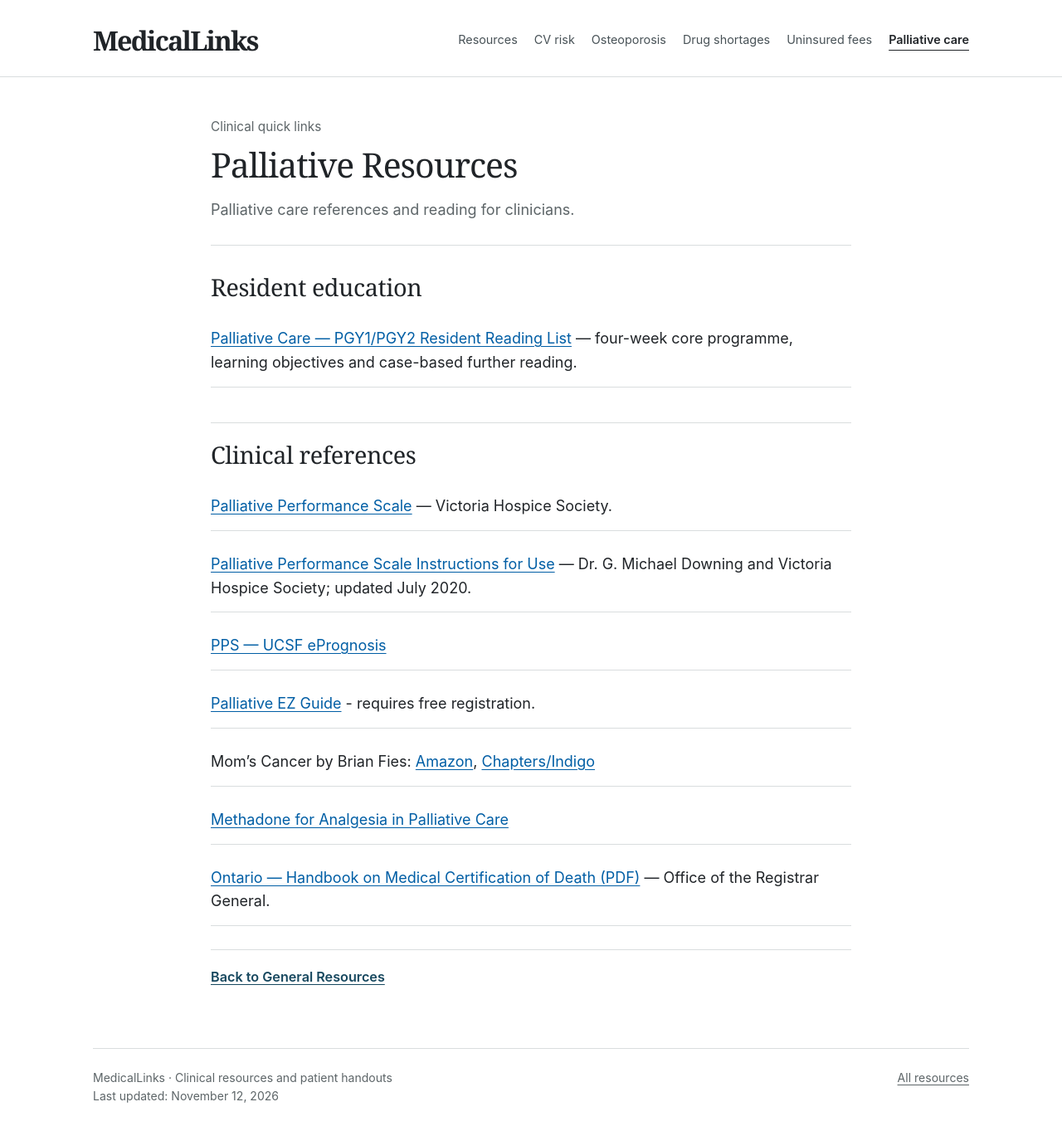
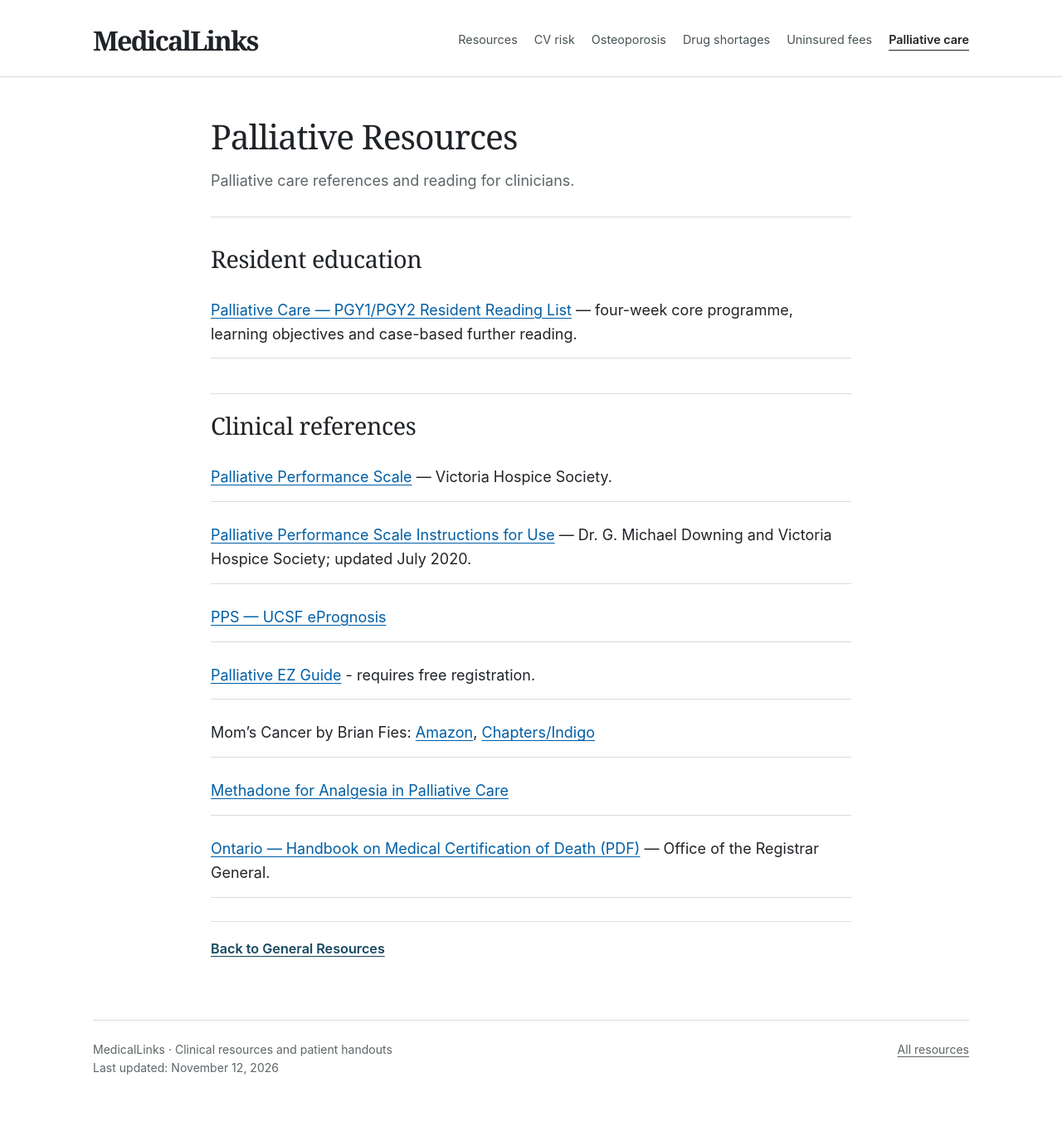
Before and after one commit to medicalchange/med-info, a Jekyll site: the page built from site/palliative-resources.md, in a window 1280 px wide. Shown: the whole page at 83% size. Built offline with Jekyll 4.4.1, drawn with Linux system fonts in a browser that asks for light colours; after the commit the page ends 1334 px from its top, so only the background shows below that.

Commit message:
Remove misleading Clinical quick links label from palliative resources

```diff
--- a/site/palliative-resources.md
+++ b/site/palliative-resources.md
@@ -2,7 +2,6 @@
 layout: links-page
 title: Palliative Resources
 permalink: /palliative-resources/
-kicker: Clinical quick links
 description: Palliative care references and reading for clinicians.
 back_url: /
 back_label: Back to General Resources
```
